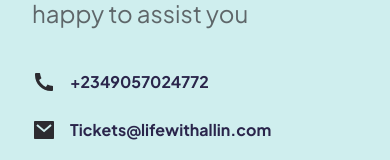
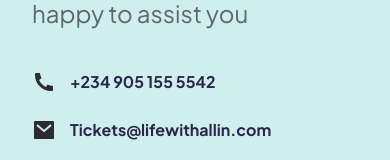
Before and after one commit to Allin-Technologies/tickets-frontend, a Next.js app: page / in a window 390 px wide. Shown: the part 4308-4468 px from the top of the page. Built offline with nearby package versions, Linux system fonts and the light colour scheme.

Commit message:
fix: contact phone number

```diff
--- a/src/components/navigation/constants.ts
+++ b/src/components/navigation/constants.ts
@@ -62,8 +62,8 @@
   ],
   contacts: [
     {
-      title: "+2349057024772",
-      url: "tel:+234 905 702 4772",
+      title: "+234 905 155 5542",
+      url: "tel:+2349051555542",
       icon: "/icons/Phone.svg",
     },
     {
```
